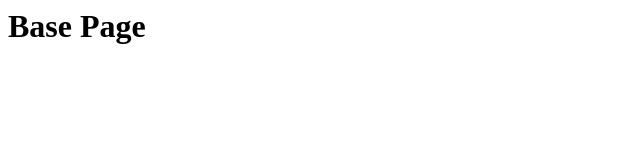
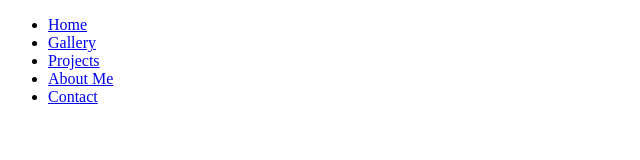
Before and after one commit to Laiknight/Laiknight.github.io, a plain HTML site: page Basepage.html in a window 1280 px wide. Shown: the whole page, without its empty margins (0-640 px from the left). Drawn offline with Linux system fonts and the light colour scheme.

Commit message:
Upgraded basepage

```diff
--- a/Basepage.html
+++ b/Basepage.html
@@ -1,3 +1,23 @@
+<!DOCTYPE html>
 <html>
-    <h1 class="text-center">Base Page</h1>
+    <head>
+        <title>Portfolio</title>
+        <meta charset="UTF-8">
+        <meta name="viewport" content="width=device-width, initial-scale=1.0">
+        <link rel="stylesheet" href="styles.css">
+    </head>
+    <body>
+        <header>
+            <nav>
+                <ul>
+                    <li><a href="#home">Home</a></li>
+                    <li><a href="#gallery">Gallery</a></li>
+                    <li><a href="#projects">Projects</a></li>
+                    <li><a href="#about-me">About Me</a></li>
+                    <li><a href="#contact">Contact</a></li>
+                </ul>
+            </nav>
+        </header>
+        <!-- Content goes here -->
+    </body>
 </html>
```
